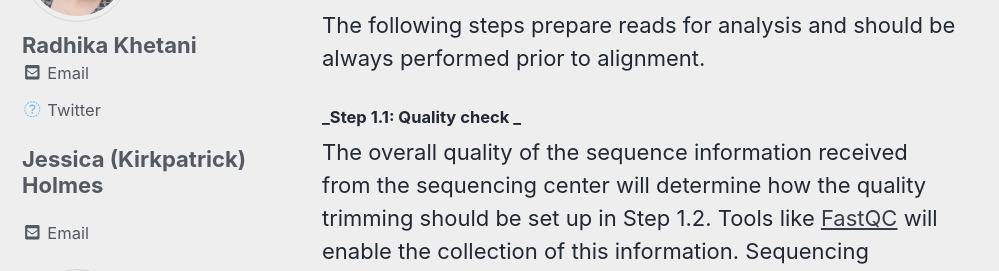
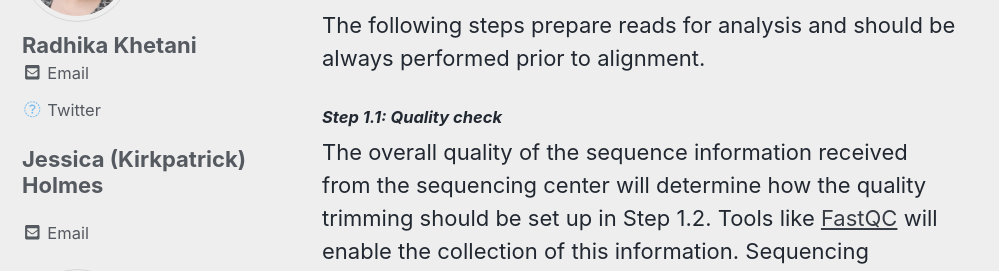
Before and after one commit to h3abionet/H3ABionet-SOPs, a Jekyll site: the page built from RNA-Seq.md, in a window 1280 px wide and 900 px high, scrolled down 4151 px. Shown: the part 153-424 px from the top of the window, without its empty margins (0-999 px from the left). Built offline with Jekyll 4.4.1, drawn with Linux system fonts in a browser that asks for light colours; nearby versions of some CDN libraries; some of the changed text lies outside the part shown.

Commit message:
fix formatting

```diff
--- a/RNA-Seq.md
+++ b/RNA-Seq.md
@@ -79,7 +79,7 @@ Tools are suggested in the protocols below.
 The following steps prepare reads for analysis and should be always performed prior to alignment.
 
 
-#### _Step 1.1: Quality check _ {#step-1-1-quality-check}
+#### _Step 1.1: Quality check_ {#step-1-1-quality-check}
 
 The overall quality of the sequence information received from the sequencing center will determine how the quality trimming should be set up in Step 1.2. Tools like [FastQC](https://www.bioinformatics.babraham.ac.uk/projects/fastqc/) will enable the collection of this information. Sequencing facilities usually produce read files in FASTQ format, which contain a base sequence and a quality score for each base in a read. FastQC measures several metrics associated with the raw sequence data in the FASTQ file, including read length, average quality score at each sequenced base, GC content, presence of any overrepresented sequences (k-mers), and so on. The key metric to watch for is the graph representing the average quality scores (see figure 2), and the range of scores at each base along the length of the reads (reads are usually the same length at this time, and this length is the X-axis, the Y-axis has the quality scores). Note that for large projects, you may collate all of the FastQC reports by using a tool like [MultiQC](http://multiqc.info). MultiQC will generate an html file that visually summarizes these metrics across all samples, as well as provide tab-delimited files containing all the FastQC stats.
 
@@ -117,7 +117,7 @@ One tool that deals with all of these issues at once is [Trimmomatic](http://www
 
     _For removing very short reads_ - PrinSeq, Trim_Galore
 
-**_Step 1.3: Quality recheck _**
+**_Step 1.3: Quality recheck_**
 
 Once the trimming step is complete, it is always good practice to make sure that your dataset looks better by rerunning FastQC on the trimmed data. The metrics to compare between trimmed and raw fastq data, in the context of the tool FastQC are listed below:
 
```
